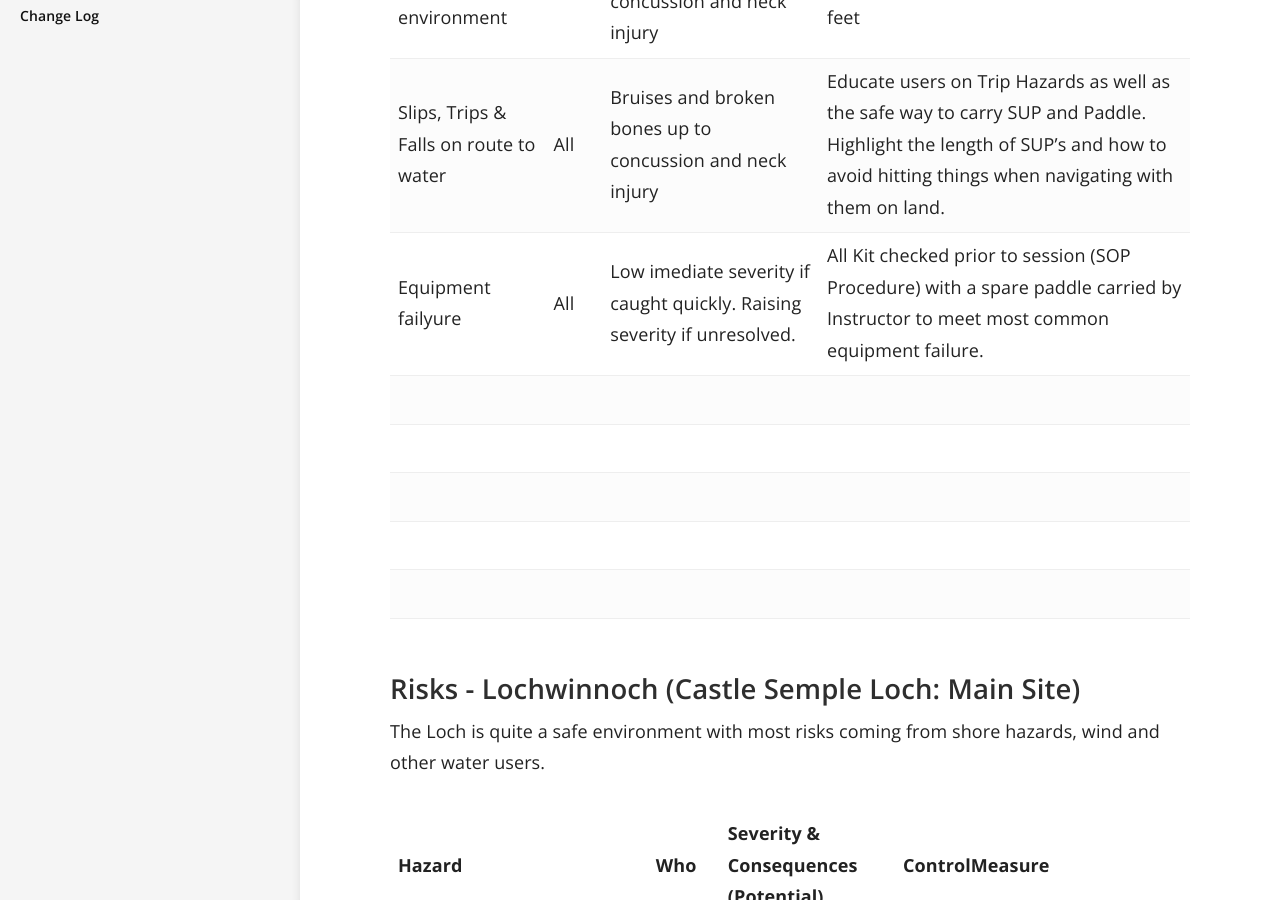
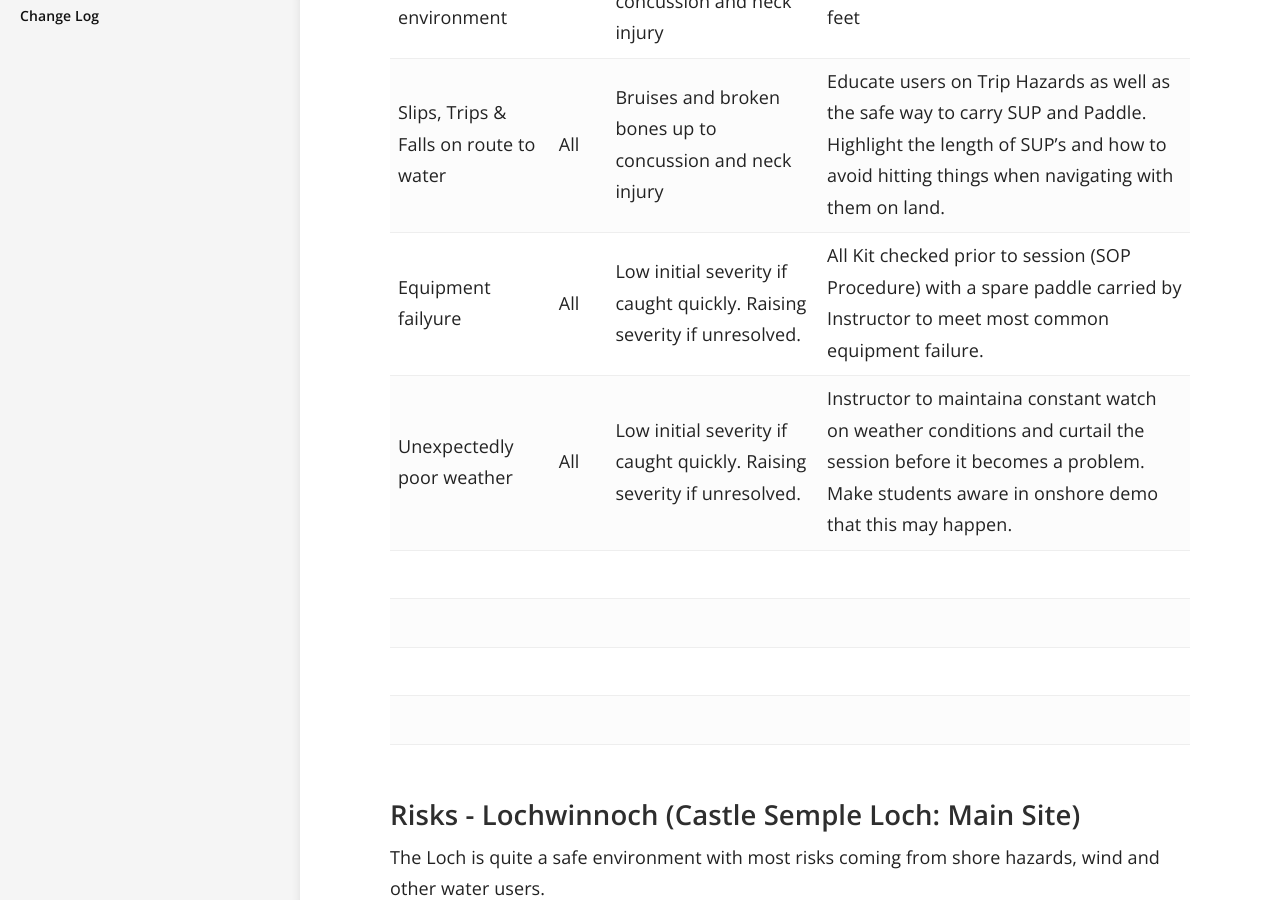
Before and after one commit to numbat70/clyde, a Jekyll site: the page built from _docs/Content/20-SUP_RISK.md, in a window 1280 px wide and 900 px high, scrolled down 832 px. Built offline with Jekyll 4.4.1, drawn with Linux system fonts in a browser that asks for light colours.

Commit message:
Update 20-SUP_RISK.md
mk

```diff
--- a/_docs/Content/20-SUP_RISK.md
+++ b/_docs/Content/20-SUP_RISK.md
@@ -19,8 +19,8 @@ Hazard | Who | Severity & Consequences (Potential) | ControlMeasure
 --- | --- | --- | ---
 Slip on Waterside environment | All | Bruises and broken bones up to concussion and neck injury | Educate participants about slip hazard and mandate suitable footwear or bare feet
 Slips, Trips & Falls on route to water  | All | Bruises and broken bones up to concussion and neck injury |  Educate users on Trip Hazards as well as the safe way to carry SUP and Paddle. Highlight the length of SUP's and how to avoid hitting things when navigating with them on land.
-Equipment failyure  | All | Low imediate severity if caught quickly. Raising severity if unresolved.  | All Kit checked prior to session (SOP Procedure) with a spare paddle carried by Instructor to meet most common equipment failure.
-  |  |  |
+Equipment failyure  | All | Low initial severity if caught quickly. Raising severity if unresolved.  | All Kit checked prior to session (SOP Procedure) with a spare paddle carried by Instructor to meet most common equipment failure.
+Unexpectedly poor weather  | All | Low initial severity if caught quickly. Raising severity if unresolved.  |  Instructor to maintaina constant watch on weather conditions and curtail the session before it becomes a problem. Make students aware in onshore demo that this may happen.
   |  |  |
   |  |  |
   |  |  |
```
